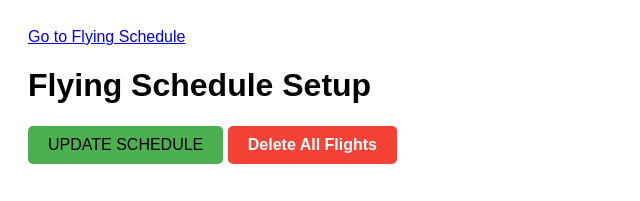
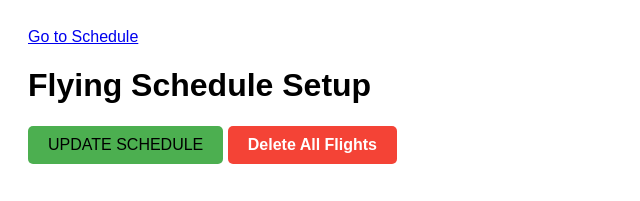
Before and after one commit to lewis0495/flying-schedule, a plain HTML site: page setup.html in a window 1280 px wide. Shown: the top 201 px of the page, 0-640 px from the left. Drawn offline with Linux system fonts and the light colour scheme.

Commit message:
Update setup.html

```diff
--- a/setup.html
+++ b/setup.html
@@ -134,7 +134,7 @@
 </head>
 <body>
 <div id="updateMessage">Flying schedule updated!</div>
-<a href="/index.html">Go to Flying Schedule</a>
+    <a href="index.html">Go to Schedule</a>
 <h1>Flying Schedule Setup</h1>
 <button id="saveScheduleBtn" onclick="saveFlights(); saveScheduleAnimation();">UPDATE SCHEDULE</button>
 <button id="deleteAllBtn" onclick="handleDeleteAllClick()">Delete All Flights</button>
```
